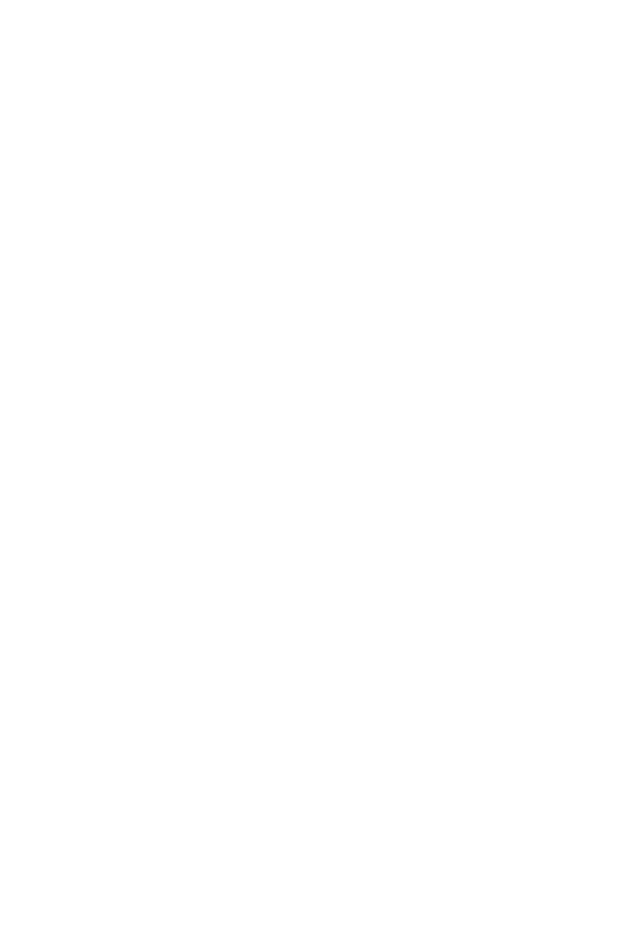
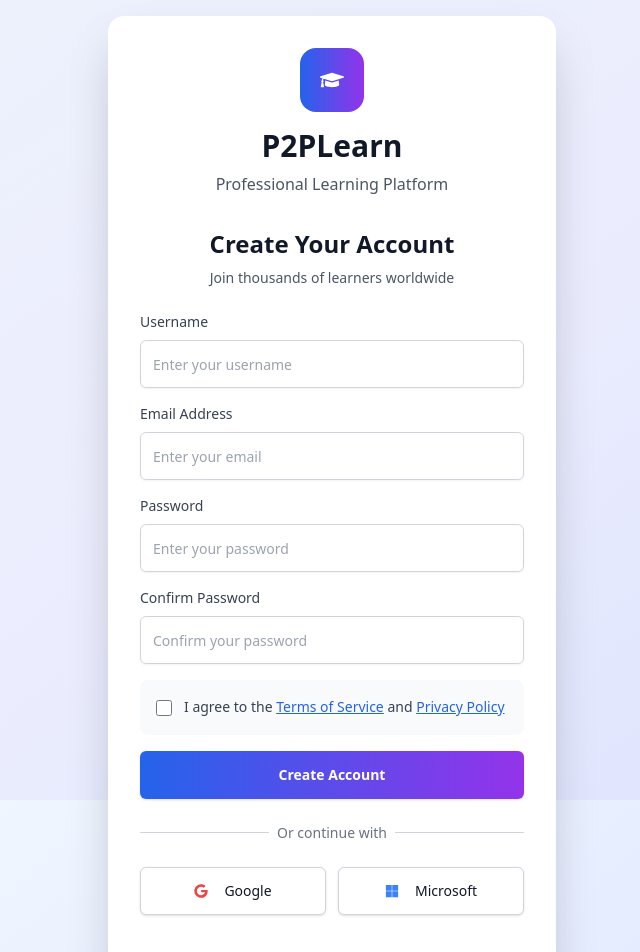
Before and after one commit to HabeebEttu/p2papp, a React (Vite) app: page /signup in a window 1280 px wide. Before the commit this address had no page. Shown: the top 952 px of the page, without its empty margins (308-948 px from the left). Before the commit the page ends 800 px from the top, so only its background shows below. Built offline with nearby package versions, Linux system fonts and the light colour scheme.

Commit message:
completed ui for signup page

```diff
--- a/src/App.jsx
+++ b/src/App.jsx
@@ -6,6 +6,7 @@
 import ProfilePage from './pages/ProfilePage';
 import QuizzesPage from './pages/QuizzesPage';
 import Article from './pages/Article';
+import SignUp from './pages/SignUp';
 
 export default function App() {
   return (
@@ -19,6 +20,7 @@
           </>
         }
       />
+      <Route path='/signup' element={<SignUp/>}/>
       <Route path="/login" element={<LoginPage />} />
       <Route
         path="/profile"
--- /dev/null
+++ b/src/components/RegistrationForm.jsx
@@ -0,0 +1,96 @@
+import React from 'react'
+
+export default function RegistrationForm() {
+  return (
+     <form className="space-y-4">
+              <div>
+                <label
+                  className="block mb-2 text-sm font-medium text-gray-700"
+                  htmlFor={"username"}
+                >
+                  Username
+                </label>
+                <input
+                  className="flex w-full h-12 px-3 py-1 text-base text-gray-900 placeholder-gray-400 transition-colors bg-transparent border border-gray-300 rounded-md shadow-sm file:border-0 file:bg-transparent file:text-sm file:font-medium file:text-foreground placeholder:text-muted-foreground focus-visible:outline-none focus-visible:ring-1 focus-visible:ring-ring disabled:cursor-not-allowed disabled:opacity-50 md:text-sm focus:border-blue-500 focus:ring-blue-500"
+                  placeholder="Enter your username"
+                  name="username"
+                />
+              </div>
+              <div>
+                <label
+                  className="block mb-2 text-sm font-medium text-gray-700"
+                  htmlFor="email"
+                >
+                  Email Address
+                </label>
+                <input
+                  type="email"
+                  className="flex w-full h-12 px-3 py-1 text-base text-gray-900 placeholder-gray-400 transition-colors bg-transparent border border-gray-300 rounded-md shadow-sm file:border-0 file:bg-transparent file:text-sm file:font-medium file:text-foreground placeholder:text-muted-foreground focus-visible:outline-none focus-visible:ring-1 focus-visible:ring-ring disabled:cursor-not-allowed disabled:opacity-50 md:text-sm focus:border-blue-500 focus:ring-blue-500"
+                  placeholder="Enter your email"
+                  name="email"
+                />
+              </div>
+              <div>
+                <label
+                  className="block mb-2 text-sm font-medium text-gray-700"
+                  htmlFor="password"
+                >
+                  Password
+                </label>
+                <input
+                  type="password"
+                  className="flex w-full h-12 px-3 py-1 text-base text-gray-900 placeholder-gray-400 transition-colors bg-transparent border border-gray-300 rounded-md shadow-sm file:border-0 file:bg-transparent file:text-sm file:font-medium file:text-foreground placeholder:text-muted-foreground focus-visible:outline-none focus-visible:ring-1 focus-visible:ring-ring disabled:cursor-not-allowed disabled:opacity-50 md:text-sm focus:border-blue-500 focus:ring-blue-500"
+                  placeholder="Enter your password"
+                  name="password"
+                />
+              </div>
+              <div>
+                <label
+                  className="block mb-2 text-sm font-medium text-gray-700"
+                  htmlFor="password_confirm"
+                >
+                  Confirm Password
+                </label>
+                <input
+                  type="password"
+                  className="flex w-full h-12 px-3 py-1 text-base text-gray-900 placeholder-gray-400 transition-colors bg-transparent border border-gray-300 rounded-md shadow-sm file:border-0 file:bg-transparent file:text-sm file:font-medium file:text-foreground placeholder:text-muted-foreground focus-visible:outline-none focus-visible:ring-1 focus-visible:ring-ring disabled:cursor-not-allowed disabled:opacity-50 md:text-sm focus:border-blue-500 focus:ring-blue-500"
+                  placeholder="Confirm your password"
+                  name="password_confirm"
+                />
+              </div>
+              <div className="flex items-start p-4 space-x-3 rounded-lg bg-gray-50">
+                <input
+                  type="checkbox"
+                  id="terms"
+                  className="w-4 h-4 mt-1 text-blue-600 bg-white border-gray-300 rounded focus:ring-blue-500"
+                  required=""
+                />
+                <label
+                  htmlFor="terms"
+                  className="text-sm leading-relaxed text-gray-700"
+                >
+                  I agree to the{" "}
+                  <a
+                    href="/"
+                    className="font-medium text-blue-600 underline hover:text-blue-800"
+                  >
+                    Terms of Service
+                  </a>{" "}
+                  and{" "}
+                  <a
+                    href="/"
+                    className="font-medium text-blue-600 underline hover:text-blue-800"
+                  >
+                    Privacy Policy
+                  </a>
+                </label>
+              </div>
+              <button
+                className="inline-flex items-center justify-center gap-2 rounded-md text-sm transition-colors focus-visible:outline-none focus-visible:ring-1 focus-visible:ring-ring disabled:pointer-events-none disabled:opacity-50 [&amp;_svg]:pointer-events-none [&amp;_svg]:size-4 [&amp;_svg]:shrink-0 bg-primary shadow hover:bg-primary/90 px-4 py-2 w-full h-12 bg-gradient-to-r from-blue-600 to-purple-600 hover:from-blue-700 hover:to-purple-700 text-white font-semibold !rounded-button whitespace-nowrap cursor-pointer"
+                type="submit"
+              >
+                Create Account
+              </button>
+            </form>
+  )
+}
--- /dev/null
+++ b/src/pages/SignUp.jsx
@@ -0,0 +1,60 @@
+import React from "react";
+import { FaGoogle, FaGraduationCap, FaMicrosoft } from "react-icons/fa";
+import RegistrationForm from "../components/RegistrationForm";
+import { Link } from "react-router-dom";
+
+export default function SignUp() {
+  return (
+    <div className="flex items-center justify-center min-h-screen p-4 bg-gradient-to-br from-slate-50 via-blue-50 to-indigo-100">
+      <div className="absolute inset-0 bg-gradient-to-br from-blue-600/5 via-purple-600/5 to-indigo-600/5"></div>
+      <div className="relative z-10 w-full max-w-md">
+        <div className="p-8 bg-white border-0 shadow-2xl text-card-foreground rounded-2xl">
+          <div className="mb-8 text-center">
+            <div className="flex items-center justify-center w-16 h-16 mx-auto mb-4 bg-gradient-to-r from-blue-600 to-purple-600 rounded-2xl">
+              <FaGraduationCap className="text-2xl text-white" />
+            </div>
+            <h1 className="mb-2 text-3xl font-bold text-gray-900">P2PLearn</h1>
+            <p className="text-gray-600">Professional Learning Platform</p>
+          </div>
+          <div className="space-y-6">
+            <div className="text-center">
+              <h2 className="mb-2 text-2xl font-bold text-gray-900">
+                Create Your Account
+              </h2>
+              <p className="text-sm text-gray-600">
+                Join thousands of learners worldwide
+              </p>
+            </div>
+
+            <RegistrationForm />
+            <div className="relative">
+              <div className="absolute inset-0 flex items-center">
+                <div className="w-full border-t border-gray-300"></div>
+              </div>
+              <div className="relative flex justify-center text-sm">
+                <span className="px-2 text-gray-500 bg-white">
+                  Or continue with
+                </span>
+              </div>
+            </div>
+            <div className="grid grid-cols-2 gap-3">
+              <button className="inline-flex items-center justify-center gap-2 rounded-md text-sm font-medium transition-colors focus-visible:outline-none focus-visible:ring-1 focus-visible:ring-ring disabled:pointer-events-none disabled:opacity-50 [&amp;_svg]:pointer-events-none [&amp;_svg]:size-4 [&amp;_svg]:shrink-0 shadow px-4 py-2 h-12 bg-white hover:bg-gray-50 text-gray-900 border border-gray-300 !rounded-button whitespace-nowrap cursor-pointer">
+                <FaGoogle className="mr-2 text-red-500" />
+                Google
+              </button>
+              <button className="inline-flex items-center justify-center gap-2 rounded-md text-sm font-medium transition-colors focus-visible:outline-none focus-visible:ring-1 focus-visible:ring-ring disabled:pointer-events-none disabled:opacity-50 [&amp;_svg]:pointer-events-none [&amp;_svg]:size-4 [&amp;_svg]:shrink-0 shadow px-4 py-2 h-12 bg-white hover:bg-gray-50 text-gray-900 border border-gray-300 !rounded-button whitespace-nowrap cursor-pointer">
+                <FaMicrosoft className="mr-2 text-blue-500" />
+                Microsoft
+              </button>
+            </div>
+            <div className="pt-4 text-center">
+              <button className="inline-flex items-center justify-center gap-2 rounded-md text-sm transition-colors focus-visible:outline-none focus-visible:ring-1 focus-visible:ring-ring disabled:pointer-events-none disabled:opacity-50 [&amp;_svg]:pointer-events-none [&amp;_svg]:size-4 [&amp;_svg]:shrink-0 shadow h-9 px-4 py-2 text-blue-600 hover:text-blue-800 bg-transparent hover:bg-blue-50 !rounded-button whitespace-nowrap cursor-pointer font-medium">
+                <Link to={'/login'}>Already have an account? Sign In</Link>
+              </button>
+            </div>
+          </div>
+        </div>
+      </div>
+    </div>
+  );
+}
```
Also changed, not shown: package.json (+4 -4 lines), 2 other files (tests, documents, lock files or other folders).
